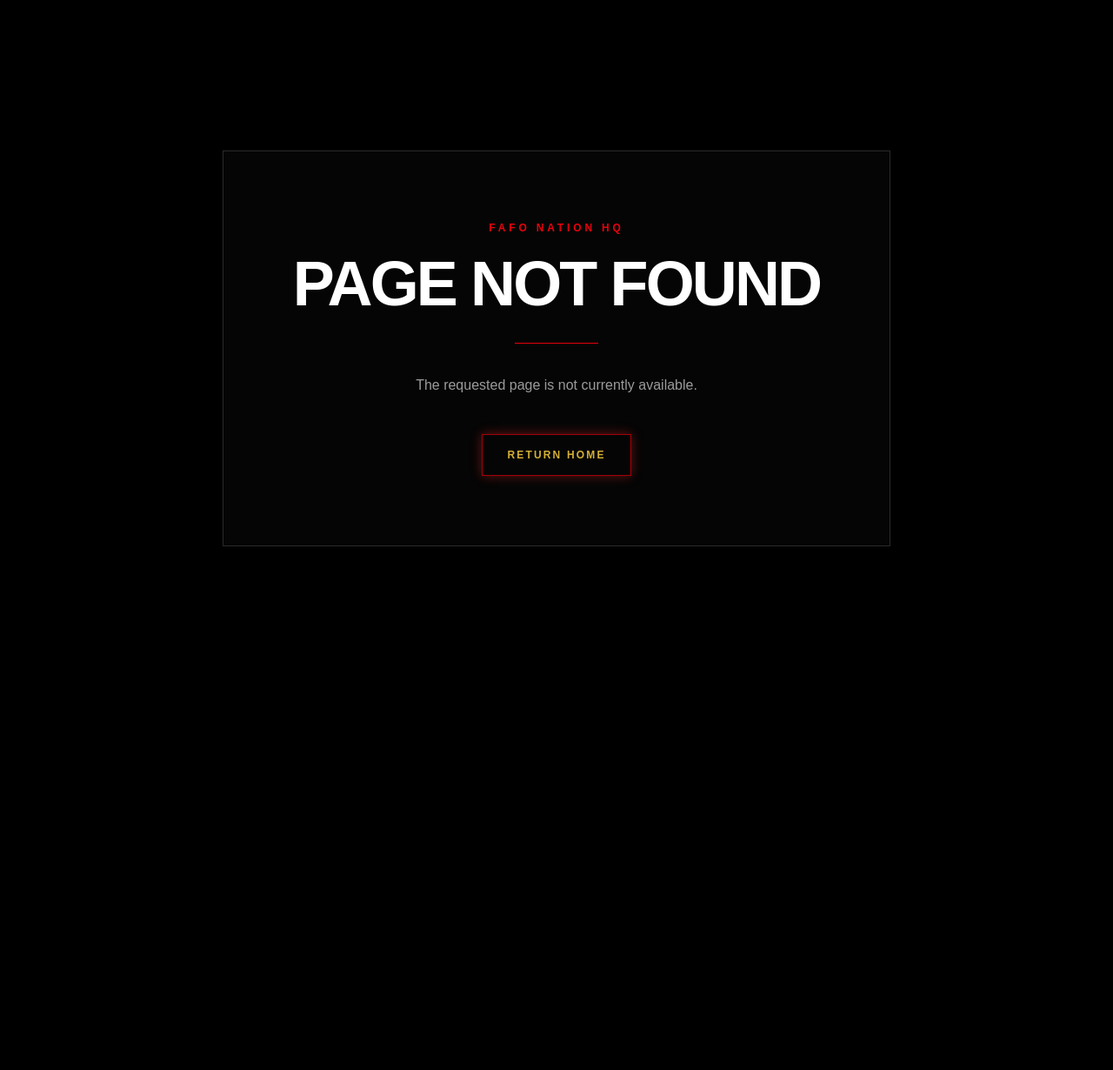
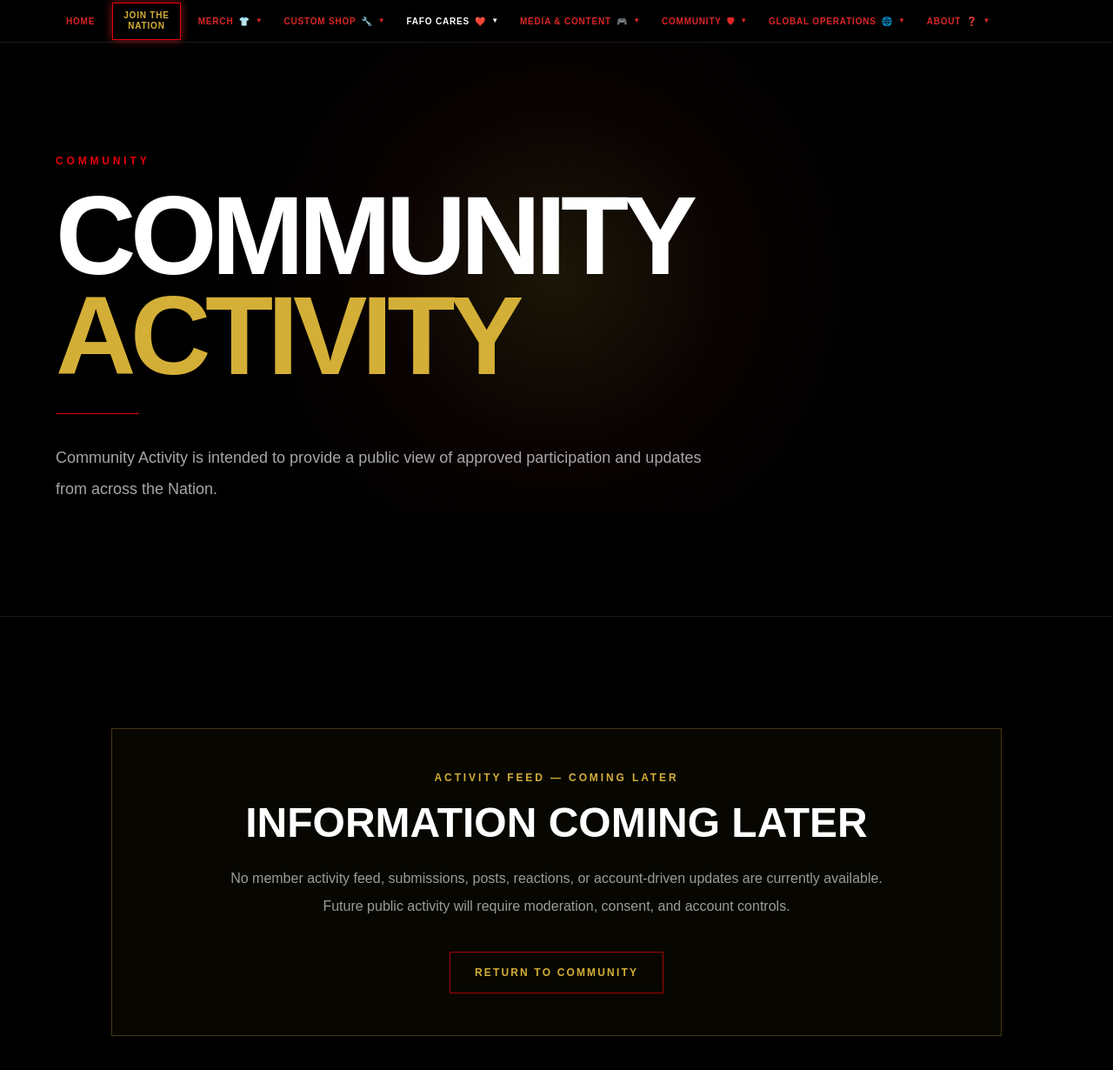
Before and after one commit to FAFONationHQ/FAFO-Nation-HQ, a Next.js app: page /community/activity in a window 1280 px wide. Before the commit this address had no page. Shown: the top 1230 px of the page at 87% size. Before the commit the page ends 800 px from the top, so only its background shows below. Built offline with nearby package versions, Linux system fonts and the light colour scheme.

Commit message:
feat: complete Community navigation routes

```diff
--- /dev/null
+++ b/app/community/activity/page.tsx
@@ -0,0 +1,5 @@
+import type { Metadata } from "next";
+import PublicStatusPage from "../../components/PublicStatusPage";
+
+export const metadata: Metadata = { title: "Community Activity", description: "Current status of the planned FAFO Nation community activity area." };
+export default function CommunityActivityPage() { return <PublicStatusPage eyebrow="Community" title="Community" accentTitle="Activity" introduction="Community Activity is intended to provide a public view of approved participation and updates from across the Nation." statusLabel="Activity Feed — Coming Later" statusText="No member activity feed, submissions, posts, reactions, or account-driven updates are currently available. Future public activity will require moderation, consent, and account controls." backHref="/community" backLabel="Return to Community" />; }
--- /dev/null
+++ b/app/community/challenges/page.tsx
@@ -0,0 +1,5 @@
+import type { Metadata } from "next";
+import PublicStatusPage from "../../components/PublicStatusPage";
+
+export const metadata: Metadata = { title: "Community Challenges", description: "Current status of planned FAFO Nation community challenges." };
+export default function CommunityChallengesPage() { return <PublicStatusPage eyebrow="Community Participation" title="Community" accentTitle="Challenges" introduction="Community Challenges are intended to create future opportunities for FAFO Nation members to participate around shared goals and positive action." statusLabel="Challenges — Coming Later" statusText="No active challenge, rules, dates, participation tracking, rewards, or submission process is currently available." backHref="/community" backLabel="Return to Community" />; }
--- /dev/null
+++ b/app/community/deployed-members/page.tsx
@@ -0,0 +1,5 @@
+import type { Metadata } from "next";
+import PublicStatusPage from "../../components/PublicStatusPage";
+
+export const metadata: Metadata = { title: "Deployed Members", description: "Current status of planned voluntary public FAFO Nation member visibility." };
+export default function DeployedMembersPage() { return <PublicStatusPage eyebrow="Global Community" title="Deployed" accentTitle="Members" introduction="Deployed Members is intended to recognize FAFO Nation members who choose to participate publicly while keeping member presence separate from merchandise deployments." statusLabel="Voluntary Visibility — Coming Later" statusText="No public member directory is currently available. Future visibility requires accounts, explicit consent, privacy controls, moderation, and member-controlled removal." backHref="/community" backLabel="Return to Community" />; }
--- /dev/null
+++ b/app/community/events/page.tsx
@@ -0,0 +1 @@
+export { default, metadata } from "../events-contests/page";
--- /dev/null
+++ b/app/community/giveaways/page.tsx
@@ -0,0 +1,5 @@
+import type { Metadata } from "next";
+import PublicStatusPage from "../../components/PublicStatusPage";
+
+export const metadata: Metadata = { title: "Giveaways", description: "Current status of future FAFO Nation giveaway information." };
+export default function GiveawaysPage() { return <PublicStatusPage eyebrow="Community" title="FAFO Nation" accentTitle="Giveaways" introduction="This area is intended to publish approved FAFO Nation giveaway information when legitimate events and complete participation details are available." statusLabel="No Active Giveaways" statusText="No prizes, dates, rules, eligibility requirements, winners, sponsors, or entry process are currently published." backHref="/community" backLabel="Return to Community" />; }
--- /dev/null
+++ b/app/community/ranks-achievements/page.tsx
@@ -0,0 +1,5 @@
+import type { Metadata } from "next";
+import PublicStatusPage from "../../components/PublicStatusPage";
+
+export const metadata: Metadata = { title: "Ranks & Achievements", description: "Current status of planned FAFO Nation ranks and achievements." };
+export default function RanksAchievementsPage() { return <PublicStatusPage eyebrow="Community Recognition" title="Ranks &" accentTitle="Achievements" introduction="Ranks and achievements are intended to recognize participation and contribution within FAFO Nation without replacing the shared standard of showing up." statusLabel="Planned Member Capability" statusText="No rank system, achievement badges, criteria, awards, or member records are currently published. This area requires future account, review, and consent systems." backHref="/community" backLabel="Return to Community" />; }
--- /dev/null
+++ b/app/community/recognition/page.tsx
@@ -0,0 +1 @@
+export { default, metadata } from "../recognition-service/page";
--- /dev/null
+++ b/app/components/PublicStatusPage.tsx
@@ -0,0 +1,47 @@
+import Link from "next/link";
+import Header from "../Header";
+
+type PublicStatusPageProps = {
+  eyebrow: string;
+  title: string;
+  accentTitle: string;
+  introduction: string;
+  statusLabel: string;
+  statusText: string;
+  backHref: string;
+  backLabel: string;
+};
+
+export default function PublicStatusPage({
+  eyebrow,
+  title,
+  accentTitle,
+  introduction,
+  statusLabel,
+  statusText,
+  backHref,
+  backLabel,
+}: PublicStatusPageProps) {
+  return (
+    <main className="min-h-screen bg-black text-white">
+      <Header />
+      <section className="relative overflow-hidden border-b border-white/10 px-5 py-20 sm:px-10 sm:py-24 lg:px-16 lg:py-32">
+        <div aria-hidden="true" className="pointer-events-none absolute left-1/2 top-0 h-[540px] w-[900px] max-w-full -translate-x-1/2 bg-[radial-gradient(circle,rgba(212,175,55,0.13)_0%,rgba(127,29,29,0.08)_38%,rgba(0,0,0,0)_70%)]" />
+        <div className="relative z-10 mx-auto w-full max-w-7xl">
+          <p className="text-xs font-black uppercase tracking-[0.32em] text-red-600">{eyebrow}</p>
+          <h1 className="mt-5 max-w-6xl text-5xl font-black uppercase leading-[0.9] tracking-[-0.05em] sm:text-7xl lg:text-9xl">{title}<span className="block text-[#D4AF37]">{accentTitle}</span></h1>
+          <div className="mt-8 h-px w-24 bg-red-600" />
+          <p className="mt-8 max-w-3xl text-base font-medium leading-8 text-white/65 sm:text-lg sm:leading-9">{introduction}</p>
+        </div>
+      </section>
+      <section className="px-5 py-20 sm:px-10 sm:py-24 lg:px-16 lg:py-32">
+        <div className="mx-auto w-full max-w-5xl border border-[#D4AF37]/30 bg-[#D4AF37]/[0.03] p-7 text-center sm:p-12">
+          <p className="text-xs font-black uppercase tracking-[0.24em] text-[#D4AF37]">{statusLabel}</p>
+          <h2 className="mt-5 text-3xl font-black uppercase sm:text-5xl">Information Coming Later</h2>
+          <p className="mx-auto mt-6 max-w-3xl text-base leading-8 text-white/60">{statusText}</p>
+          <Link href={backHref} className="mt-9 inline-flex min-h-12 items-center border border-red-600/70 px-7 py-3 text-xs font-black uppercase tracking-[0.18em] text-[#D4AF37] transition hover:bg-red-700/30 focus-visible:outline focus-visible:outline-2 focus-visible:outline-offset-4 focus-visible:outline-red-600">{backLabel}</Link>
+        </div>
+      </section>
+    </main>
+  );
+}
```
